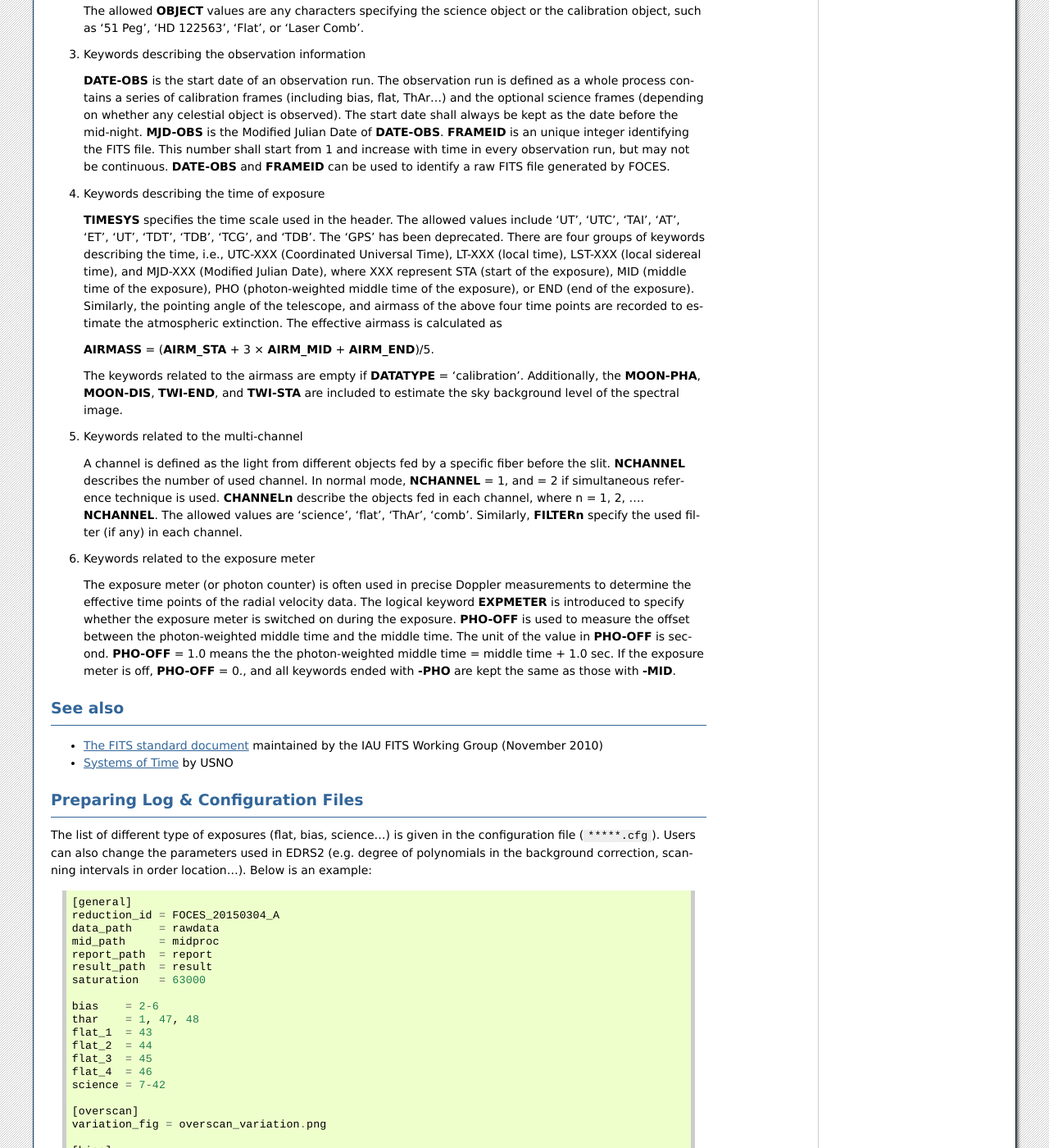
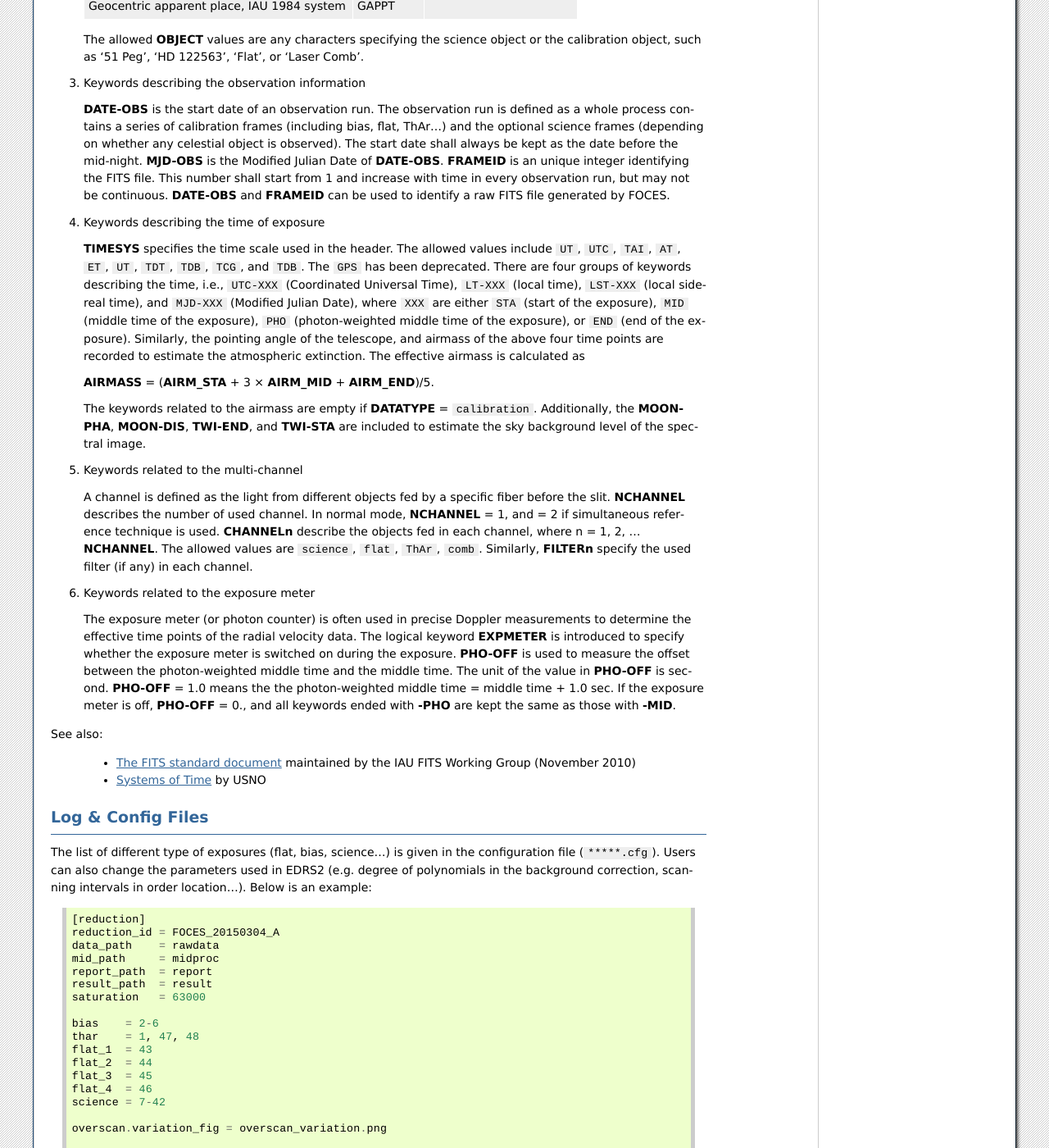
Before and after one commit to wangleon/gamse, a Sphinx documentation site: the page built from docs/source/pipelines/foces.rst, in a window 1280 px wide and 1400 px high, scrolled down 3500 px. Shown: the whole window at 82% size. Built offline with Sphinx 7.4.7, drawn with Linux system fonts in a browser that asks for light colours; some of the changed text lies outside the part shown.

Commit message:
change FOCES docs

```diff
--- a/docs/source/pipelines/foces.rst
+++ b/docs/source/pipelines/foces.rst
@@ -181,17 +181,32 @@
   0         1         2         3         4         5         6         7         8
   012345678901234567890123456789012345678901234567890123456789012345678901234567890
 
-1. Keywords describing the data array
+Below are explanations for keywords
 
-   The arrays generated by the FOCES controlling computer are 3-D by default, with the length of the 3rd direction equal to 1. These should be converted to 2-D arrays so that EDRS2 does not need a special treatment for FOCES data. **BSCALE** and **BZERO** are used to linearly scale the array values to the physical values by
+#. Keywords describing the data array
+
+   The arrays generated by the FOCES controlling computer are 3-D by default,
+   with the length of the 3rd direction equal to 1.
+   These should be converted to 2-D arrays so that EDRS2 does not need a special
+   treatment for FOCES data. **BSCALE** and **BZERO** are used to linearly scale
+   the array values to the physical values by
 
    *physical_value* = **BZERO** + **BSCALE** × *array_value*
 
-   Here we use **BZERO** = 32768 and **BSCALE** = 1 to represent unsigned, 16-bit integers in the CCD in a signed integer FITS array. **BUNIT** is the unit of physical values (in our case, ADU of the CCD). **BLANK** = -32768 means we use the unsigned 0 to represent the undefined physical value in the pixel. **DISPAXIS** describes the axis along which the main dispersion direction is.
+   Here we use **BZERO** = 32768 and **BSCALE** = 1 to represent unsigned,
+   16-bit integers in the CCD in a signed integer FITS array.
+   **BUNIT** is the unit of physical values (in our case, ADU of the CCD).
+   **BLANK** = -32768 means we use the unsigned 0 to represent the undefined
+   physical value in the pixel.
+   **DISPAXIS** describes the axis along which the main dispersion direction is.
 
-2. Keywords describing the observed objects
+#. Keywords describing the observed objects
 
-   There are two kinds of “data types”, i.e. the calibration (including bias, flat, dark, ThAr, … ) and the science (a real observed object). This information is stored in the **DATATYPE** as characters ('calibration' or 'science'). **RADESYS** and **EQUINOX** specify the coordinate system and the epoch of the object. Their allowed values are
+   There are two kinds of “data types”, i.e. the calibration (including bias,
+   flat, dark, ThAr, … ) and the science (a real observed object).
+   This information is stored in the **DATATYPE** as characters ('calibration'
+   or 'science'). **RADESYS** and **EQUINOX** specify the coordinate system and
+   the epoch of the object. Their allowed values are
 
    ========================================== =========== =========================
    Definition                                 **RADESYS** **EQUINOX**
@@ -203,43 +218,88 @@
    Geocentric apparent place, IAU 1984 system GAPPT
    ========================================== =========== =========================
 
-   The allowed **OBJECT** values are any characters specifying the science object or the calibration object, such as '51 Peg', 'HD 122563', 'Flat', or 'Laser Comb'.
+   The allowed **OBJECT** values are any characters specifying the science
+   object or the calibration object, such as '51 Peg', 'HD 122563', 'Flat', or
+   'Laser Comb'.
 
-3. Keywords describing the observation information
+#. Keywords describing the observation information
 
-   **DATE-OBS** is the start date of an observation run. The observation run is defined as a whole process contains a series of calibration frames (including bias, flat, ThAr…) and the optional science frames (depending on whether any celestial object is observed). The start date shall always be kept as the date before the mid-night. **MJD-OBS** is the Modified Julian Date of **DATE-OBS**\ . **FRAMEID** is an unique integer identifying the FITS file. This number shall start from 1 and increase with time in every observation run, but may not be continuous. **DATE-OBS** and **FRAMEID** can be used to identify a raw FITS file generated by FOCES.
+   **DATE-OBS** is the start date of an observation run.
+   The observation run is defined as a whole process contains a series of
+   calibration frames (including bias, flat, ThAr…) and the optional science
+   frames (depending on whether any celestial object is observed).
+   The start date shall always be kept as the date before the mid-night.
+   **MJD-OBS** is the Modified Julian Date of **DATE-OBS**\ .
+   **FRAMEID** is an unique integer identifying the FITS file.
+   This number shall start from 1 and increase with time in every observation
+   run, but may not be continuous. **DATE-OBS** and **FRAMEID** can be used to
+   identify a raw FITS file generated by FOCES.
 
-4. Keywords describing the time of exposure
+#. Keywords describing the time of exposure
 
-   **TIMESYS** specifies the time scale used in the header. The allowed values include 'UT', 'UTC', 'TAI', 'AT', 'ET', 'UT', 'TDT', 'TDB', 'TCG', and 'TDB'. The 'GPS' has been deprecated. There are four groups of keywords describing the time, i.e., UTC-XXX (Coordinated Universal Time), LT-XXX (local time), LST-XXX (local sidereal time), and MJD-XXX (Modified Julian Date), where XXX represent STA (start of the exposure), MID (middle time of the exposure), PHO (photon-weighted middle time of the exposure), or END (end of the exposure). Similarly, the pointing angle of the telescope, and airmass of the above four time points are recorded to estimate the atmospheric extinction. The effective airmass is calculated as
+   **TIMESYS** specifies the time scale used in the header.
+   The allowed values include `UT`, `UTC`, `TAI`, `AT`, `ET`, `UT`, `TDT`,
+   `TDB`, `TCG`, and `TDB`. The `GPS` has been deprecated.
+   There are four groups of keywords describing the time, i.e., `UTC-XXX`
+   (Coordinated Universal Time), `LT-XXX` (local time), `LST-XXX` (local
+   sidereal time), and `MJD-XXX` (Modified Julian Date), where `XXX` are either
+   `STA` (start of the exposure), `MID` (middle time of the exposure), `PHO`
+   (photon-weighted middle time of the exposure), or `END` (end of the
+   exposure).
+   Similarly, the pointing angle of the telescope, and airmass of the above four
+   time points are recorded to estimate the atmospheric extinction.
+   The effective airmass is calculated as
 
    **AIRMASS** = (**AIRM_STA** + 3 × **AIRM_MID** + **AIRM_END**)/5.
 
-   The keywords related to the airmass are empty if **DATATYPE** = 'calibration'. Additionally, the **MOON-PHA**\ , **MOON-DIS**\ , **TWI-END**\ , and **TWI-STA** are included to estimate the sky background level of the spectral image.
+   The keywords related to the airmass are empty if **DATATYPE** =
+   `calibration`.
+   Additionally, the **MOON-PHA**, **MOON-DIS**, **TWI-END**, and **TWI-STA**
+   are included to estimate the sky background level of the spectral image.
 
-5. Keywords related to the multi-channel
+#. Keywords related to the multi-channel
 
-   A channel is defined as the light from different objects fed by a specific fiber before the slit. **NCHANNEL** describes the number of used channel. In normal mode, **NCHANNEL** = 1, and = 2 if simultaneous reference technique is used. **CHANNELn** describe the objects fed in each channel, where n = 1, 2, .... **NCHANNEL**\ . The allowed values are 'science', 'flat', 'ThAr', 'comb'. Similarly, **FILTERn** specify the used filter (if any) in each channel.
+   A channel is defined as the light from different objects fed by a specific
+   fiber before the slit.
+   **NCHANNEL** describes the number of used channel.
+   In normal mode, **NCHANNEL** = 1, and = 2 if simultaneous reference technique
+   is used.
+   **CHANNELn** describe the objects fed in each channel, where n = 1, 2, ...
+   **NCHANNEL**.
+   The allowed values are `science`, `flat`, `ThAr`, `comb`.
+   Similarly, **FILTERn** specify the used filter (if any) in each channel.
 
-6. Keywords related to the exposure meter
+#. Keywords related to the exposure meter
 
-   The exposure meter (or photon counter) is often used in precise Doppler measurements to determine the effective time points of the radial velocity data. The logical keyword **EXPMETER** is introduced to specify whether the exposure meter is switched on during the exposure. **PHO-OFF** is used to measure the offset between the photon-weighted middle time and the middle time. The unit of the value in **PHO-OFF** is second. **PHO-OFF** = 1.0 means the the photon-weighted middle time = middle time + 1.0 sec. If the exposure meter is off, **PHO-OFF** = 0., and all keywords ended with **-PHO** are kept the same as those with **-MID**.
+   The exposure meter (or photon counter) is often used in precise Doppler
+   measurements to determine the effective time points of the radial velocity
+   data.
+   The logical keyword **EXPMETER** is introduced to specify whether the
+   exposure meter is switched on during the exposure.
+   **PHO-OFF** is used to measure the offset between the photon-weighted middle
+   time and the middle time.
+   The unit of the value in **PHO-OFF** is second.
+   **PHO-OFF** = 1.0 means the the photon-weighted middle time = middle time +
+   1.0 sec.
+   If the exposure meter is off, **PHO-OFF** = 0., and all keywords ended with
+   **-PHO** are kept the same as those with **-MID**.
 
-See also
---------
-* `The FITS standard document <http://fits.gsfc.nasa.gov/standard30/fits_standard30aa.pdf>`_ maintained by the IAU FITS Working Group (November 2010)
-* `Systems of Time <http://tycho.usno.navy.mil/systime.html>`_ by USNO
+See also:
+
+    * `The FITS standard document <http://fits.gsfc.nasa.gov/standard30/fits_standard30aa.pdf>`_ maintained by the IAU FITS Working Group (November 2010)
+    * `Systems of Time <http://tycho.usno.navy.mil/systime.html>`_ by USNO
 
 
 
-Preparing Log & Configuration Files
-------------------------------------
-The list of different type of exposures (flat, bias, science...) is given in the configuration file (`*****.cfg`).
-Users can also change the parameters used in EDRS2
-(e.g. degree of polynomials in the background correction, scanning intervals in order location...).
+Log & Config Files
+------------------
+The list of different type of exposures (flat, bias, science...) is given in the
+configuration file (`*****.cfg`).
+Users can also change the parameters used in EDRS2 (e.g. degree of polynomials
+in the background correction, scanning intervals in order location...).
 Below is an example::
 
-    [general]
+    [reduction]
     reduction_id = FOCES_20150304_A
     data_path    = rawdata
     mid_path     = midproc
@@ -255,65 +315,65 @@
     flat_4  = 46
     science = 7-42
 
-    [overscan]
-    variation_fig = overscan_variation.png
+    overscan.variation_fig = overscan_variation.png
 
-    [bias]
-    cosmic_clip     = 10.
-    bias_file       = bias.fits
-    smooth_sigma    = 3
-    smooth_mode     = nearest
-    smooth_file     = bias_smooth.fits
-    res_file        = bias_res.fits
-    variation_fig   = bias_change.png
-    smooth_fig      = bias_smooth.png
-    smooth_hist_fig = bias_smooth_hist.png
+    bias.cosmic_clip     = 10.
+    bias.bias_file       = bias.fits
+    bias.smooth_sigma    = 3
+    bias.smooth_mode     = nearest
+    bias.smooth_file     = bias_smooth.fits
+    bias.res_file        = bias_res.fits
+    bias.variation_fig   = bias_change.png
+    bias.smooth_fig      = bias_smooth.png
+    bias.smooth_hist_fig = bias_smooth_hist.png
 
-    [flat]
-    flat_file   = flat.fits
-    mosaic_file = flat.reg
+    flat.flat_file   = flat.fits
+    flat.mosaic_file = flat.reg
 
-    [trace]
-    trace_file = trace.fits
+    trace.trace_file = trace.fits
 
-The configuration file follows `RFC822 <https://tools.ietf.org/html/rfc822.html>`_ format,
-and composed of several "sessions" marked with `[XXX]`. It is read by Python built-in `ConfigParser <https://docs.python.org/2/library/configparser.html>`_ module and passed to EDRS2.
+The configuration file follows the
+`RFC822 <https://tools.ietf.org/html/rfc822.html>`_ format, and composed of
+several "sessions" marked with `[XXX]`.
+It is read by Python built-in
+`ConfigParser <https://docs.python.org/2/library/configparser.html>`_ module and
+passed to EDRS2.
 
 
 Flat Fielding
 --------------
 
-Flats with different exposure times are mosaiced together to generate the final flat image.
+Flats with different exposure times are mosaiced together to generate the final
+flat image.
 In EDRS2, an interactive interface will be displayed
-
 
 .. figure:: ../images/flat_mosaic.png
    :align: center
 
-
-
 The cross sections of each kind of flat are plotted with different colors.
 Then user can simply click the figure to define a mosaic boundary line,
-and select which part of the flat is used in the final flat (the lowest one with black color).
-Because the order in the 2D image is not a straight line, the boundary line on the 2D image lies between two orders,
-and is carefully calculated to fit the curvatures of the orders, to avoid any crossing, as shown below:
+and select which part of the flat is used in the final flat (the lowest one with
+black color).
+Because the order in the 2D image is not a straight line, the boundary line on
+the 2D image lies between two orders, and is carefully calculated to fit the
+curvatures of the orders, to avoid any crossing, as shown below:
 
 .. figure:: ../images/flat_mosaic2.png
    :align: center
 
-The mosaic module can be used not only 3 kinds of flat (red/green/blue), but any numbers of kinds.
+The mosaic module can be used not only 3 kinds of flat (red/green/blue), but any
+numbers of kinds.
 This step only relies on matplotlib, scipy, and DS9.
 
 Logging
 --------
-During running, a log file is generated to tell the users what did the program do,
-and where is the error occurred if the program quit abnormally.
+During running, a log file is generated to tell the users what did the program
+do, and where is the error occurred if the program quit abnormally.
 The log file `edrs.log` is generated in the current working directory by the
 Python `logging <https://docs.python.org/2/library/logging.html>`_ module,
 and has a clear and machine-readable format, and list the time, module name,
 line number of the running place, and the name of function.
 As below::
-
 
     * 2016-02-29T11:15:39.511 [INFO] __main__ - 67 - record_system_info():
       Start reduction.
```
